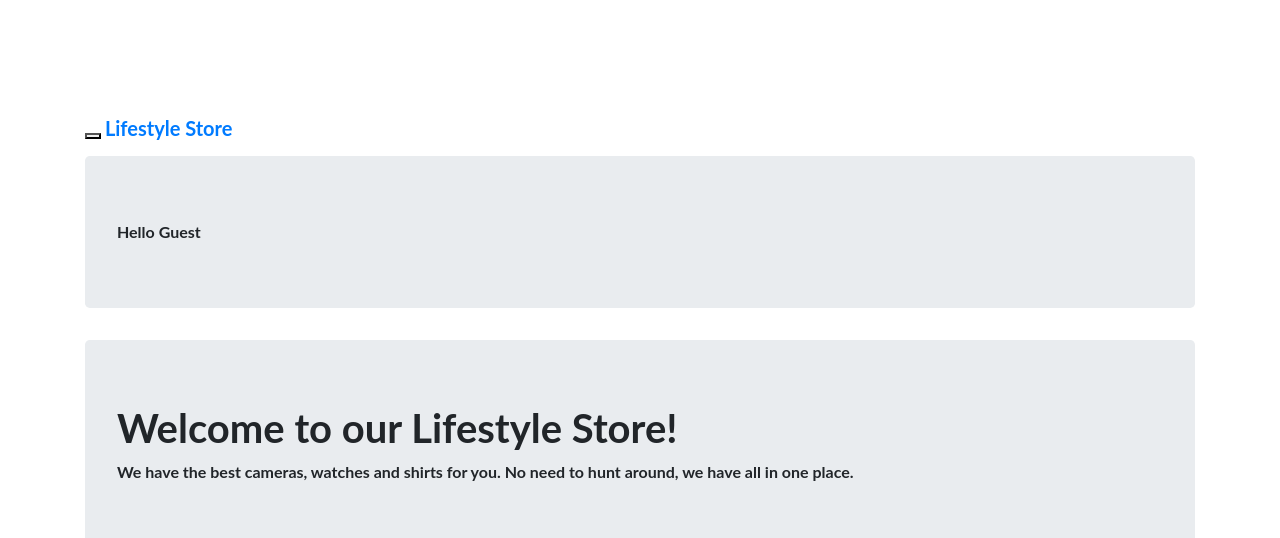
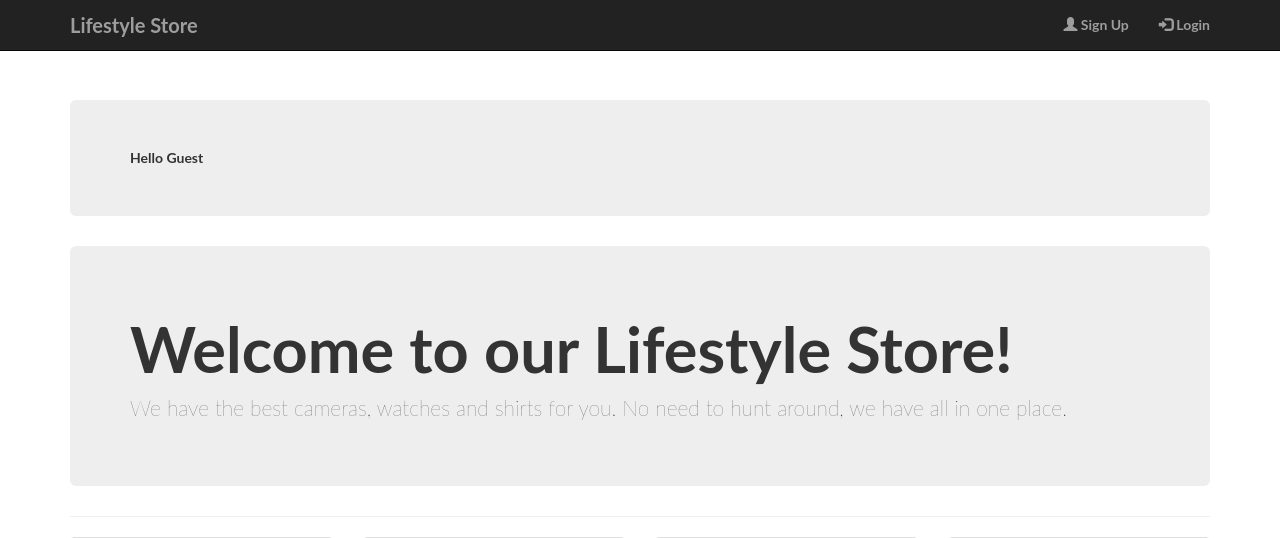
Before and after one commit to Devil560/ecommerce1, a PHP site: page /products.php in a window 1280 px wide; the page is wider, and only the part inside the window is pictured. Shown: the top 538 px of that part. Run offline with PHP 8.4, Linux system fonts and the light colour scheme.

Commit message:
Update products.php

```diff
--- a/products.php
+++ b/products.php
@@ -4,12 +4,22 @@ require("common.php");
 <!DOCTYPE html>
 <html lang="en">
     <head>
-        <meta name="viewport" content="width=device-width, initial-scale=1">
-        <title>Products | Life Style Store</title>
-        <link href="css/bootstrap.css" rel="stylesheet">
-        <link href="css/style.css" rel="stylesheet">
-        <script src="js/jquery.js"></script>
-        <script src="js/bootstrap.min.js"></script>
+        <link rel="icon" href="img/commerce.ico">
+        <title>Products|Lifestyle Store</title>
+        <meta charset="UTF-8">
+        <meta name="viewport" content="width=device-width, initial-scale=1.0">
+
+          <!-- Latest compiled and minified CSS -->
+        <link rel="stylesheet" href="https://maxcdn.bootstrapcdn.com/bootstrap/3.3.7/css/bootstrap.min.css" >
+
+        <link href="style.css" rel="stylesheet" type="text/css">
+        <!-- jQuery library -->
+        <script src="https://ajax.googleapis.com/ajax/libs/jquery/1.12.4/jquery.min.js"></script>
+
+
+        <!-- Latest compiled and minified JavaScript -->
+        <script src="https://maxcdn.bootstrapcdn.com/bootstrap/3.3.7/js/bootstrap.min.js"></script>
+
     </head>
 
     <body>
```
